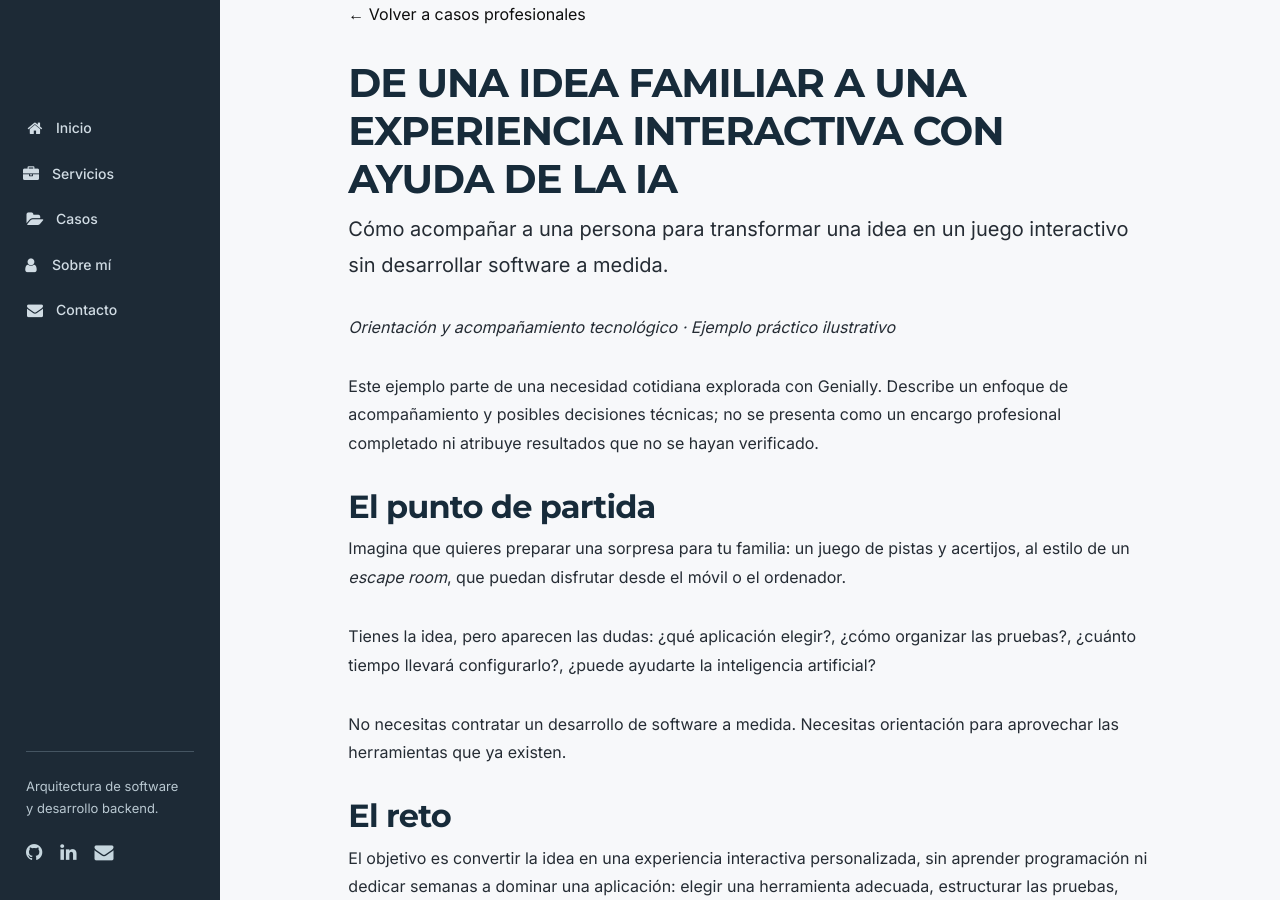
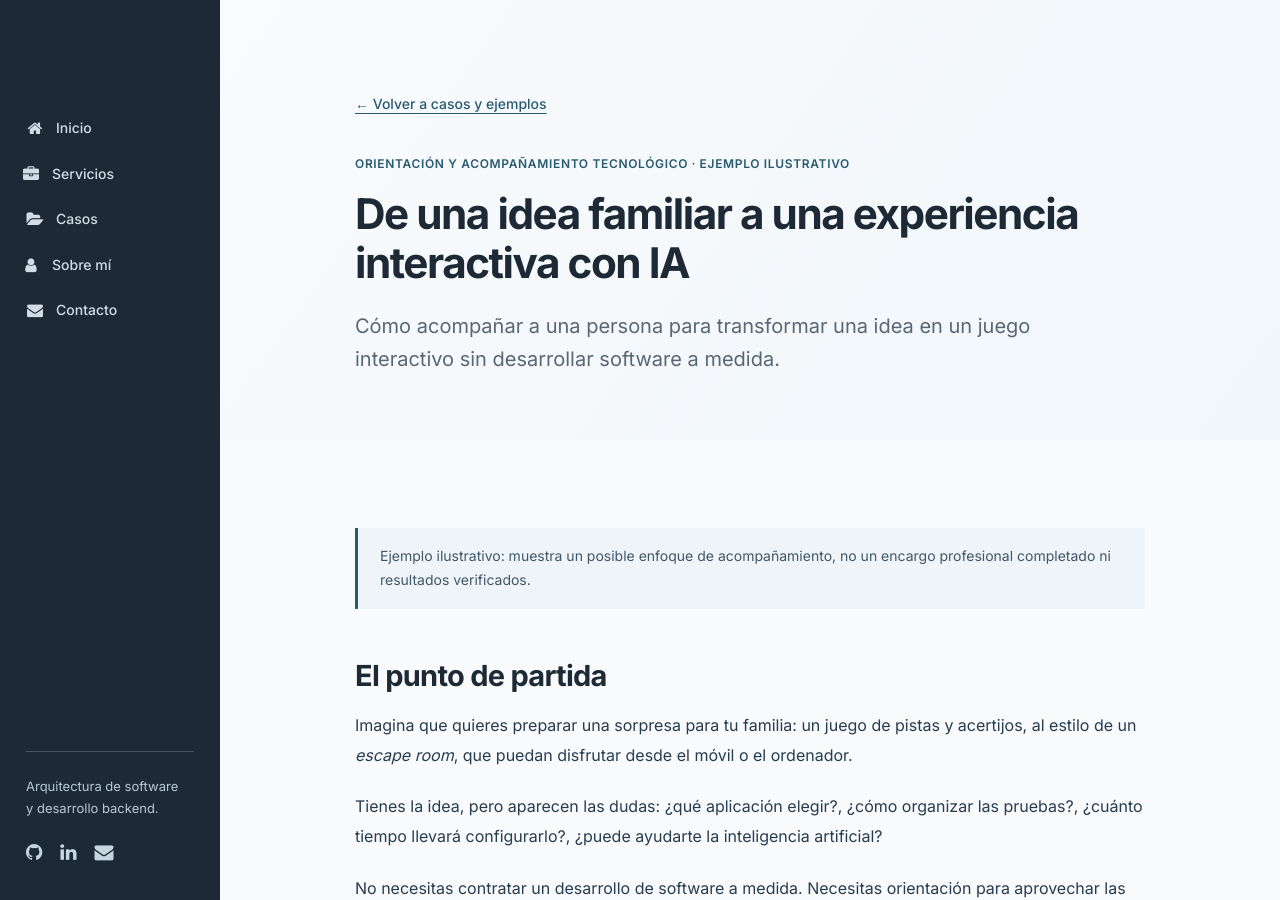
Before and after one commit to dabiz-me/dabiz.me, a Jekyll site: the page built from casos/escape-room-ia.md, in a window 1280 px wide and 900 px high. Built offline with Jekyll 4.4.1, drawn with Linux system fonts in a browser that asks for light colours; some of the changed text lies outside the part shown.

Commit message:
style(casos): adaptar Genially al formato editorial y unificar CTA

```diff
--- a/casos/escape-room-ia.md
+++ b/casos/escape-room-ia.md
@@ -1,13 +1,11 @@
 ---
-layout: case
-title: De una idea familiar a una experiencia interactiva con ayuda de la IA
+layout: editorial-case
+title: De una idea familiar a una experiencia interactiva con IA
 summary: Cómo acompañar a una persona para transformar una idea en un juego interactivo sin desarrollar software a medida.
 permalink: /casos/escape-room-ia/
 ---
 
-*Orientación y acompañamiento tecnológico · Ejemplo práctico ilustrativo*
-
-> Este ejemplo parte de una necesidad cotidiana explorada con Genially. Describe un enfoque de acompañamiento y posibles decisiones técnicas; no se presenta como un encargo profesional completado ni atribuye resultados que no se hayan verificado.
+> Ejemplo ilustrativo: muestra un posible enfoque de acompañamiento, no un encargo profesional completado ni resultados verificados.
 
 ## El punto de partida
 
@@ -49,12 +47,6 @@ Para una actividad puntual, construir una integración completa puede ser despro
 
 No se trata solo de recomendar una aplicación o explicar dónde hacer clic. Se trata de entender qué quieres conseguir, valorar alternativas, evitar complejidades innecesarias y ayudarte a poner en práctica una solución que puedas utilizar.
 
-Este ejemplo no incluye métricas de tiempo ahorrado ni un resultado final atribuido a un cliente: esas evidencias requerirían completar y documentar la experiencia.
-
 ## Más allá de un juego familiar
 
 El mismo enfoque puede servir para crear materiales formativos, preparar presentaciones interactivas, organizar información o simplificar tareas repetitivas en aplicaciones de uso cotidiano.
-
-**No tienes que saber qué aplicación utilizar, cómo conectarla ni qué puede hacer la inteligencia artificial por ti.** Podemos ayudarte a encontrar una solución proporcionada a lo que necesitas.
-
-[Conoce el servicio de orientación y acompañamiento tecnológico](/ia-y-tecnologia/)
```
